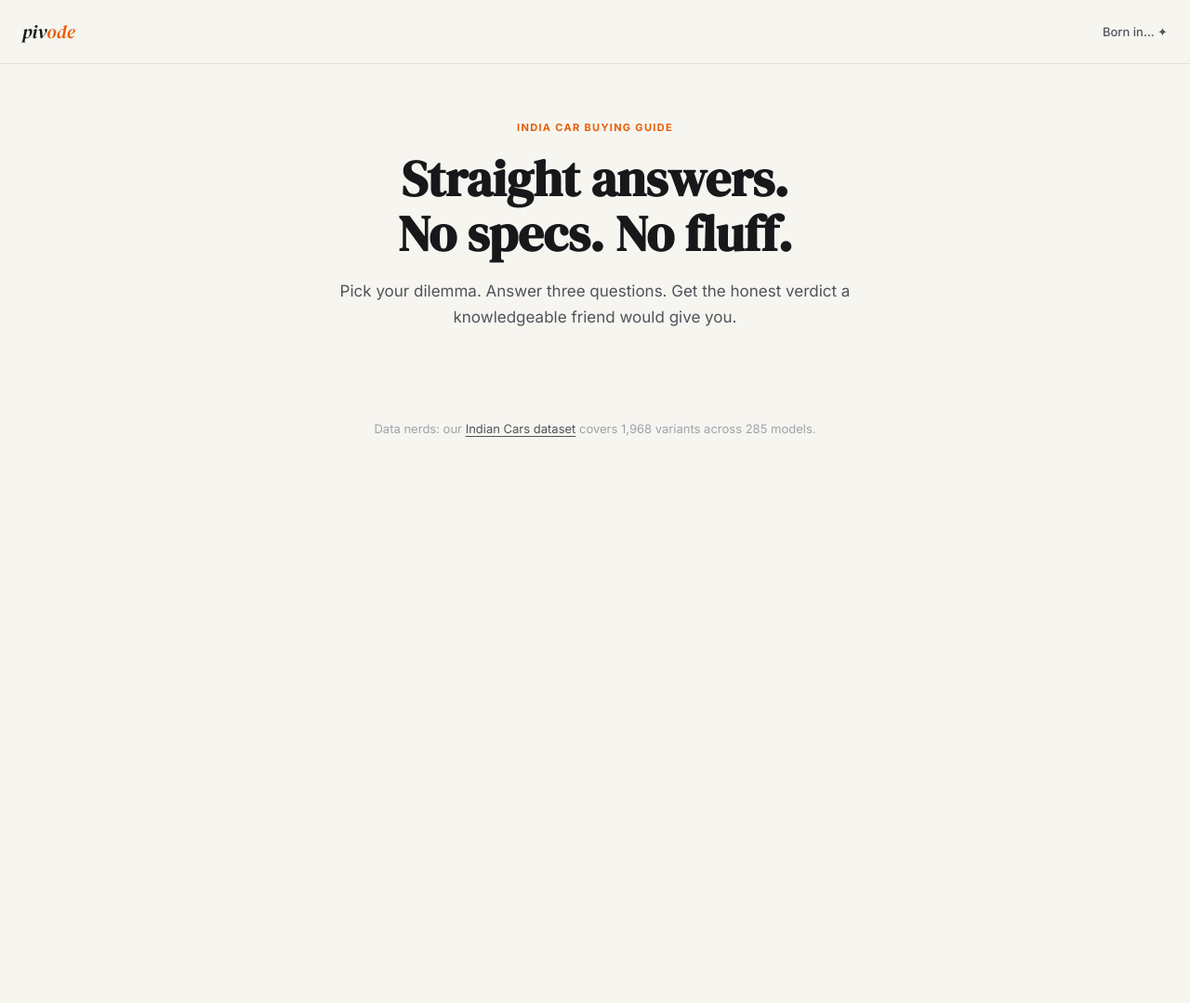
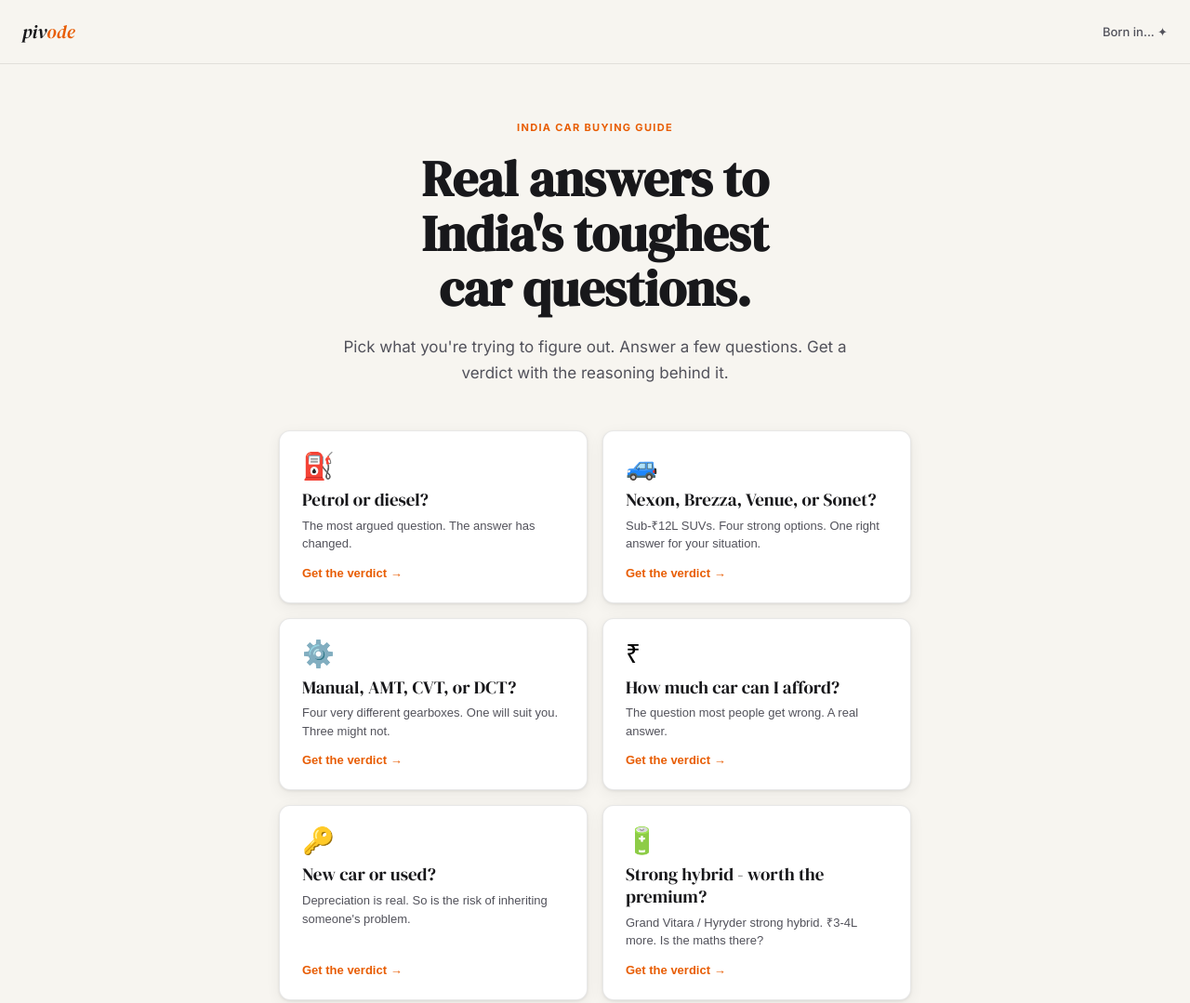
Before and after one commit to pivode/pivode.github.io, a plain HTML site: page car-guide/index.html in a window 1280 px wide. Shown: the top 1079 px of the page at 93% size. Before the commit the page ends 800 px from the top, so only its background shows below. Drawn offline with Linux system fonts and the light colour scheme.

Commit message:
fix: resolve JS syntax error (unescaped apostrophes), update hero copy, add defer

```diff
--- a/car-guide/app.js
+++ b/car-guide/app.js
@@ -167,7 +167,7 @@ const MODULES = [
         tagColor       = 'green';
         recommendation = 'Maruti Brezza.';
         insight        = `If you want to own a car for 7-8 years without dreading service calls, Brezza is the answer. Maruti's service network is genuinely unmatched - there are authorized centers in towns most manufacturers have never heard of. Parts are cheap, mechanics everywhere understand the car, and resale is strong because the used car market trusts the brand. What you give up: Brezza doesn't have Nexon's crash test pedigree. If outright safety is important, that trade-off is worth acknowledging. But if your driving is mostly lower-speed urban and long-term reliability keeps you up at night, Brezza is the most sensible choice in this segment.`;
-        caveats = ['Brezza's safety has improved on 2022+ models. If buying used, verify it's the facelifted version.', 'Dealer-fitted accessories at Maruti outlets are pushed aggressively. Decline everything not standard - floor mats, body kits, and seat covers are classic margin plays. Aftermarket is better and cheaper.'];
+        caveats = ["Brezza's safety has improved on 2022+ models. If buying used, verify it's the facelifted version.", 'Dealer-fitted accessories at Maruti outlets are pushed aggressively. Decline everything not standard - floor mats, body kits, and seat covers are classic margin plays. Aftermarket is better and cheaper.'];
       } else if (priority === 'features') {
         if (city === 'metro') {
           tag            = 'OUR LEAN';
@@ -504,7 +504,7 @@ const MODULES = [
         tagColor       = 'green';
         recommendation = 'Skip the strong hybrid for highway use.';
         insight        = `Strong hybrid's advantage is almost entirely in city driving - that's where the electric motor and regenerative braking make a real difference. On highways at sustained speeds, the strong hybrid's real-world mileage converges with a regular petrol car (both around 18-19 kmpl). The ₹3.5L premium doesn't pay off in highway-heavy use. The mild hybrid or regular 1.5L petrol variant gets you 90% of the car for ₹3-4L less.`;
-        caveats = ['If you have any city driving mixed in, revisit this with a "mixed" profile - the hybrid's advantage returns whenever the engine can cut off in traffic.', 'Mild hybrid in Grand Vitara gives minimal fuel savings. If you\'re skipping strong hybrid, the regular 1.5L petrol is often the cleaner choice over mild hybrid too.'];
+        caveats = ["If you have any city driving mixed in, revisit this with a 'mixed' profile - the hybrid's advantage returns whenever the engine can cut off in traffic.", 'Mild hybrid in Grand Vitara gives minimal fuel savings. If you\'re skipping strong hybrid, the regular 1.5L petrol is often the cleaner choice over mild hybrid too.'];
       } else if (beven > 6 || term === 'u4') {
         tag            = 'CLEAR CALL';
         tagColor       = 'green';
--- a/car-guide/index.html
+++ b/car-guide/index.html
@@ -25,8 +25,8 @@
   <div id="screen-home">
     <header class="hero">
       <p class="hero-eyebrow">India Car Buying Guide</p>
-      <h1 class="hero-headline">Straight answers.<br>No specs. No fluff.</h1>
-      <p class="hero-sub">Pick your dilemma. Answer three questions. Get the honest verdict a knowledgeable friend would give you.</p>
+      <h1 class="hero-headline">Real answers to<br>India's toughest<br>car questions.</h1>
+      <p class="hero-sub">Pick what you're trying to figure out. Answer a few questions. Get a verdict with the reasoning behind it.</p>
     </header>
 
     <div class="container">
@@ -67,6 +67,6 @@
     </div>
   </div>
 
-  <script src="app.js"></script>
+  <script src="app.js" defer></script>
 </body>
 </html>
```
